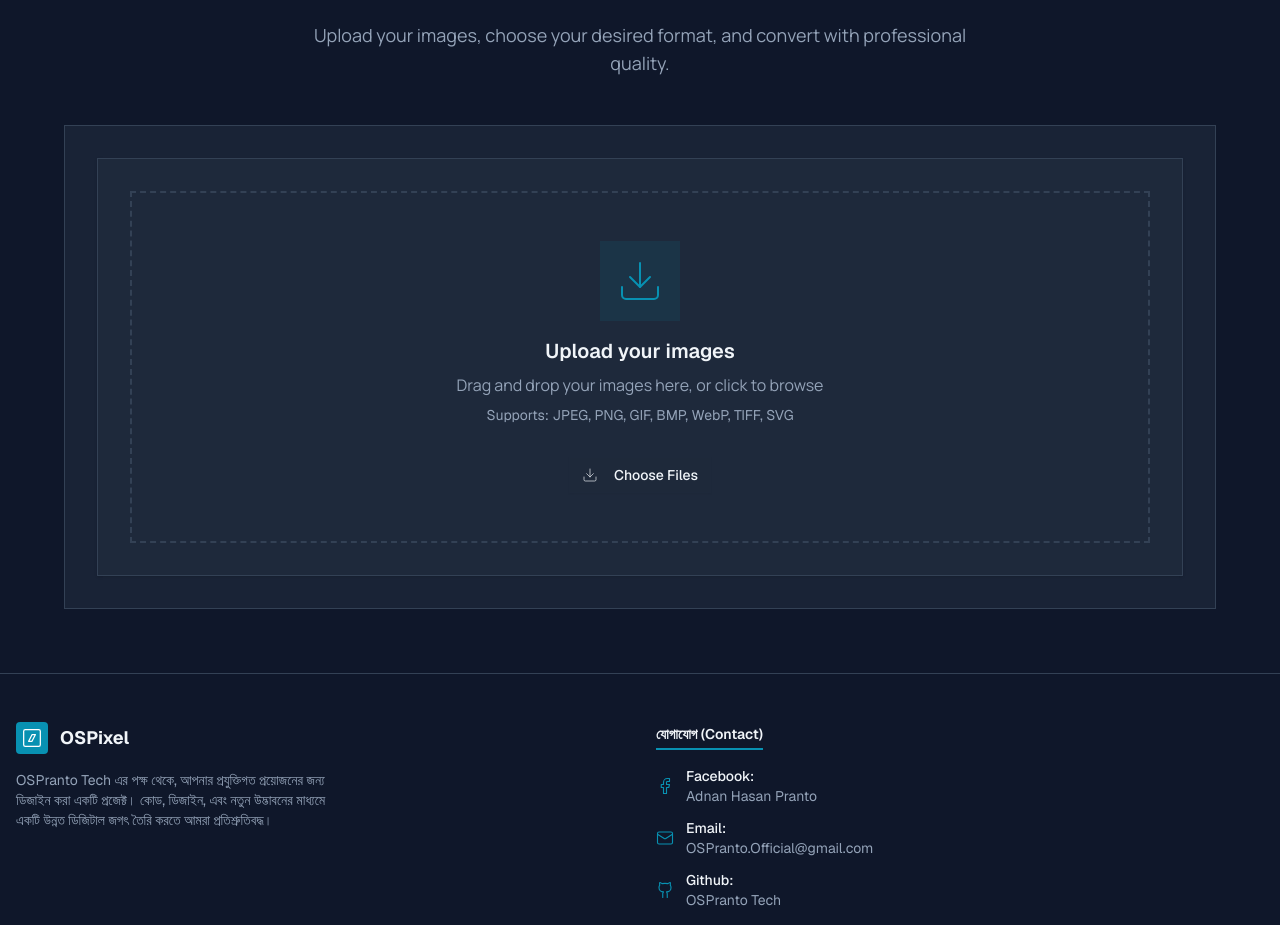
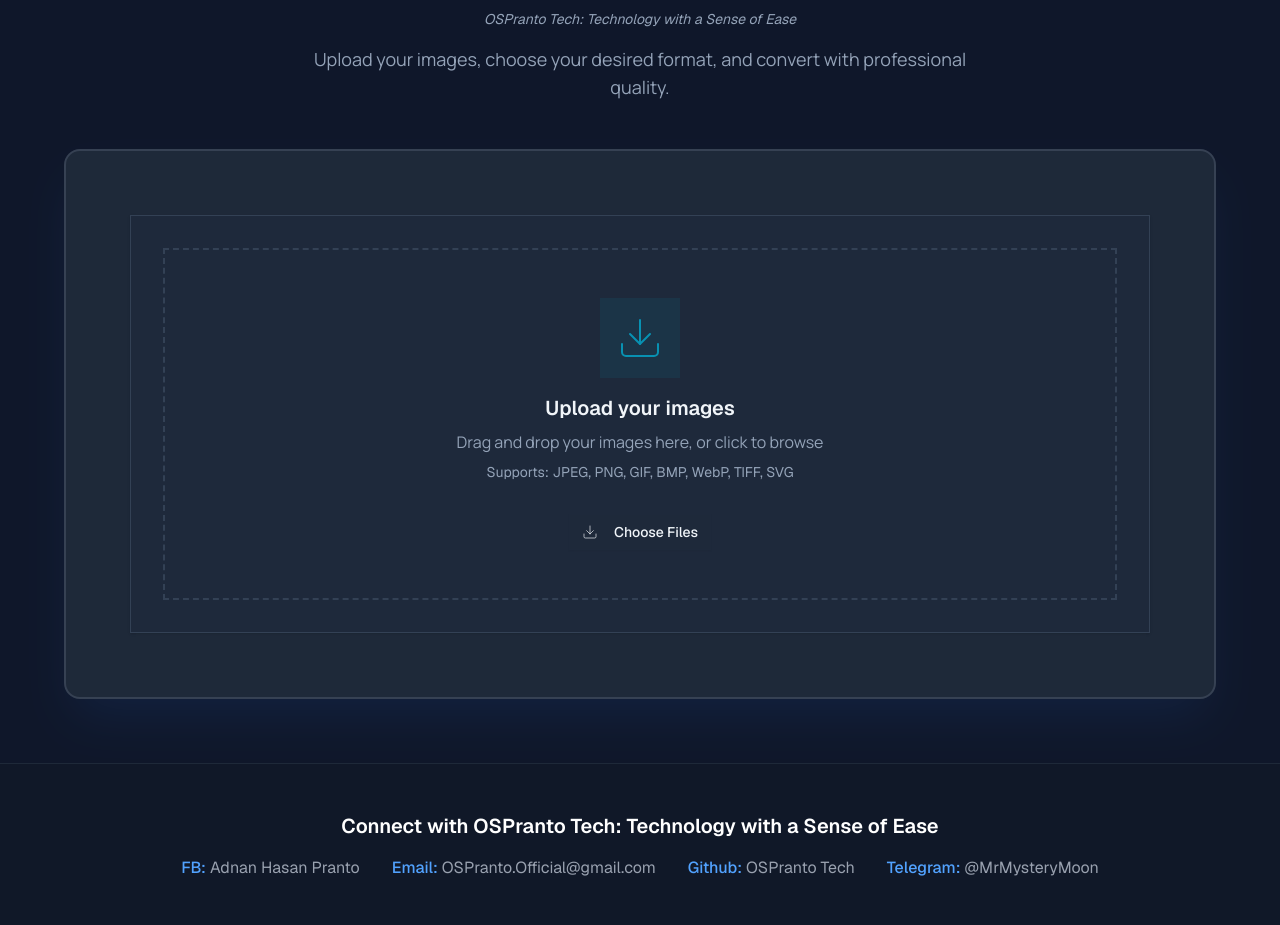
Before and after one commit to OSPrantoTech/OSPixel-Smart-Image-Editor, a Next.js app: page / in a window 1280 px wide. Shown: the part 164-1089 px from the top of the page. Built offline with nearby package versions, Linux system fonts and the light colour scheme.

Commit message:
Update page.tsx

```diff
--- a/app/page.tsx
+++ b/app/page.tsx
@@ -1,3 +1,9 @@
+// =======================================================
+// File: HomePage.tsx (Fixed)
+// Branding: OSPranto Tech - Technology with a Sense of Ease
+// Description: Updated file with modern upload box design and branding.
+// =======================================================
+
 "use client"
 
 import { useState } from "react"
@@ -90,22 +96,35 @@ export default function HomePage() {
       <Header />
 
       <main className="flex-1">
-        {/*
-        পূর্ববর্তী <section id="home"> অংশটি সম্পূর্ণরূপে বাদ দেওয়া হয়েছে
-        */}
 
-        {/* Converter Section - এটিই এখন একমাত্র প্রধান কন্টেন্ট */}
+        {/* Converter Section - মূল কন্টেন্ট এবং লেআউট পরিবর্তন করা হয়েছে */}
         <section id="converter" className="py-16 px-4 min-h-[calc(100vh-64px)] flex items-center">
           <div className="container mx-auto max-w-6xl space-y-12">
             <div className="text-center space-y-4">
-              <h2 className="text-3xl md:text-4xl font-bold text-foreground">OSPixel Converter</h2> {/* OSPixel নামে আপডেট করা হয়েছে */}
+              <h2 className="text-3xl md:text-4xl font-bold text-foreground">
+                    OSPixel Converter
+                    <span className="block text-sm font-normal text-muted-foreground mt-1 italic">
+                        OSPranto Tech: Technology with a Sense of Ease
+                    </span>
+                </h2>
               <p className="text-lg text-muted-foreground font-manrope max-w-2xl mx-auto">
                 Upload your images, choose your desired format, and convert with professional quality.
               </p>
             </div>
 
-            {/* Upload Section */}
-            <div className="bg-muted/30 p-8 border border-border">
+            {/* Upload Section: মূল পরিবর্তন এখানে করা হয়েছে */}
+            <div
+                className="
+                    p-10 sm:p-12 lg:p-16
+                    bg-gray-800
+                    border-2 border-gray-700
+                    rounded-2xl
+                    shadow-2xl
+                    shadow-blue-500/10
+                    hover:border-blue-500
+                    transition-all duration-300
+                "
+            >
               <FileUpload onFilesUploaded={setUploadedFiles} maxFiles={20} />
             </div>
 
@@ -234,9 +253,29 @@ export default function HomePage() {
           </div>
         </section>
 
-        {/*
-        পূর্ববর্তী <section id="features"> অংশটি সম্পূর্ণরূপে বাদ দেওয়া হয়েছে
-        */}
+        {/* Contact Section: OSPranto Tech এর জন্য */}
+        <section id="contact" className="py-12 border-t border-gray-800 bg-gray-900 text-white">
+            <div className="container mx-auto max-w-6xl text-center">
+                <h3 className="text-xl font-semibold text-white mb-4">
+                    Connect with OSPranto Tech: Technology with a Sense of Ease
+                </h3>
+                <div className="space-y-2 sm:space-y-0 sm:space-x-8 text-gray-400 flex flex-wrap justify-center">
+                    <p>
+                        <span className="font-medium text-blue-400">FB:</span> Adnan Hasan Pranto
+                    </p>
+                    <p>
+                        <span className="font-medium text-blue-400">Email:</span> OSPranto.Official@gmail.com
+                    </p>
+                    <p>
+                        <span className="font-medium text-blue-400">Github:</span> OSPranto Tech
+                    </p>
+                    <p>
+                        <span className="font-medium text-blue-400">Telegram:</span> @MrMysteryMoon
+                    </p>
+                </div>
+            </div>
+        </section>
+
       </main>
 
       <Footer />
```
Lines whose indentation alone changed are shown as unchanged.
